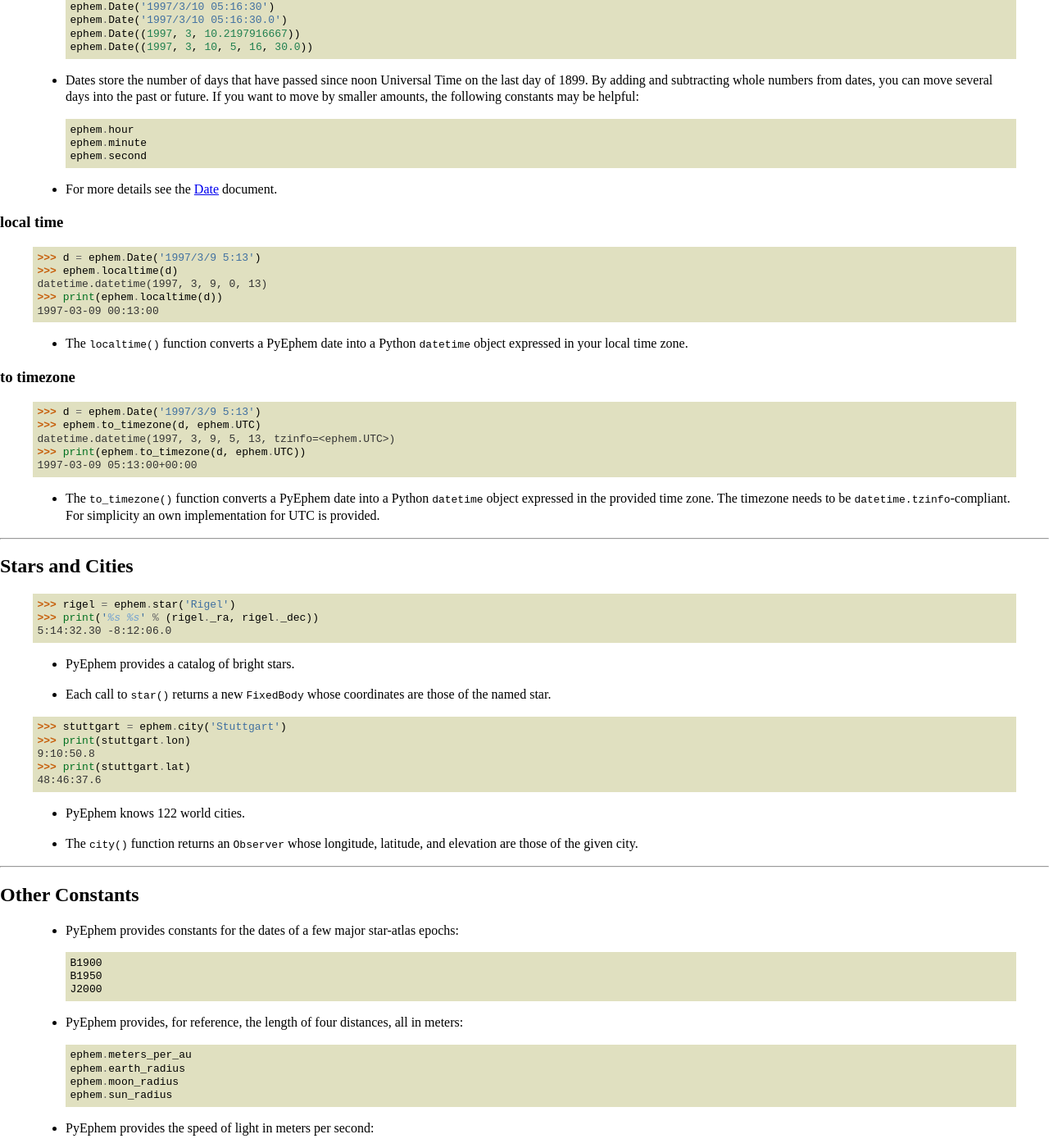
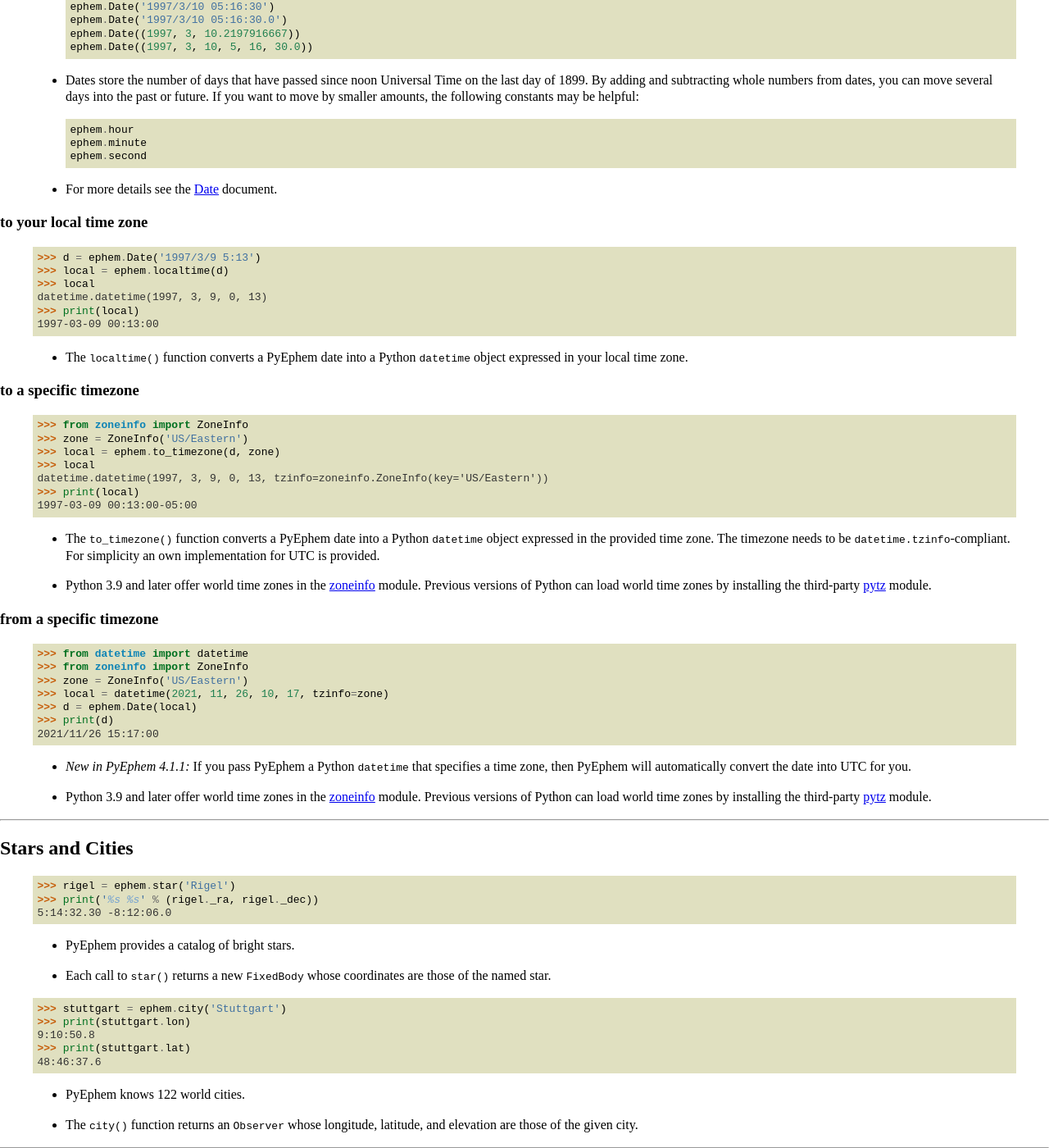
Before and after one commit to brandon-rhodes/pyephem, a Sphinx documentation site: the page built from ephem/doc/quick.rst, in a window 1280 px wide and 1400 px high, scrolled down 13765 px. Shown: the whole window at 82% size. Built offline with Sphinx 7.4.7, drawn with Linux system fonts in a browser that asks for light colours.

Commit message:
Fix #189: convert time zones to UTC, and document

```diff
--- a/ephem/doc/CHANGELOG.rst
+++ b/ephem/doc/CHANGELOG.rst
@@ -2,8 +2,8 @@
 PyEphem CHANGELOG
 =================
 
-Next Version
-------------
+Next Version 4.1.1
+------------------
 
 - A new search routine had been written and tested
   to power the :ref:`transit-rising-setting` methods
--- a/ephem/doc/quick.rst
+++ b/ephem/doc/quick.rst
@@ -873,31 +873,59 @@
 
  * For more details see the Date_ document.
 
-local time
-----------
+to your local time zone
+-----------------------
 
  >>> d = ephem.Date('1997/3/9 5:13')
- >>> ephem.localtime(d)
+ >>> local = ephem.localtime(d)
+ >>> local
  datetime.datetime(1997, 3, 9, 0, 13)
- >>> print(ephem.localtime(d))
+ >>> print(local)
  1997-03-09 00:13:00
 
  * The ``localtime()`` function converts a PyEphem date
    into a Python ``datetime`` object expressed in your local time zone.
 
-to timezone
------------
+to a specific timezone
+----------------------
 
- >>> d = ephem.Date('1997/3/9 5:13')
- >>> ephem.to_timezone(d, ephem.UTC)
- datetime.datetime(1997, 3, 9, 5, 13, tzinfo=<ephem.UTC>)
- >>> print(ephem.to_timezone(d, ephem.UTC))
- 1997-03-09 05:13:00+00:00
+ >>> from zoneinfo import ZoneInfo
+ >>> zone = ZoneInfo('US/Eastern')
+ >>> local = ephem.to_timezone(d, zone)
+ >>> local
+ datetime.datetime(1997, 3, 9, 0, 13, tzinfo=zoneinfo.ZoneInfo(key='US/Eastern'))
+ >>> print(local)
+ 1997-03-09 00:13:00-05:00
 
  * The ``to_timezone()`` function converts a PyEphem date
    into a Python ``datetime`` object expressed in the provided time zone.
    The timezone needs to be ``datetime.tzinfo``-compliant.
    For simplicity an own implementation for UTC is provided.
+
+ * Python 3.9 and later offer world time zones in the
+   `zoneinfo <https://docs.python.org/3/library/zoneinfo.html>`_ module.
+   Previous versions of Python can load world time zones by installing
+   the third-party `pytz <https://pypi.org/project/pytz/>`_ module.
+
+from a specific timezone
+------------------------
+
+ >>> from datetime import datetime
+ >>> from zoneinfo import ZoneInfo
+ >>> zone = ZoneInfo('US/Eastern')
+ >>> local = datetime(2021, 11, 26, 10, 17, tzinfo=zone)
+ >>> d = ephem.Date(local)
+ >>> print(d)
+ 2021/11/26 15:17:00
+
+ * *New in PyEphem 4.1.1:*
+   If you pass PyEphem a Python ``datetime`` that specifies a time zone,
+   then PyEphem will automatically convert the date into UTC for you.
+
+ * Python 3.9 and later offer world time zones in the
+   `zoneinfo <https://docs.python.org/3/library/zoneinfo.html>`_ module.
+   Previous versions of Python can load world time zones by installing
+   the third-party `pytz <https://pypi.org/project/pytz/>`_ module.
 
 ----
 
```
Also changed, not shown: 1 other file.
